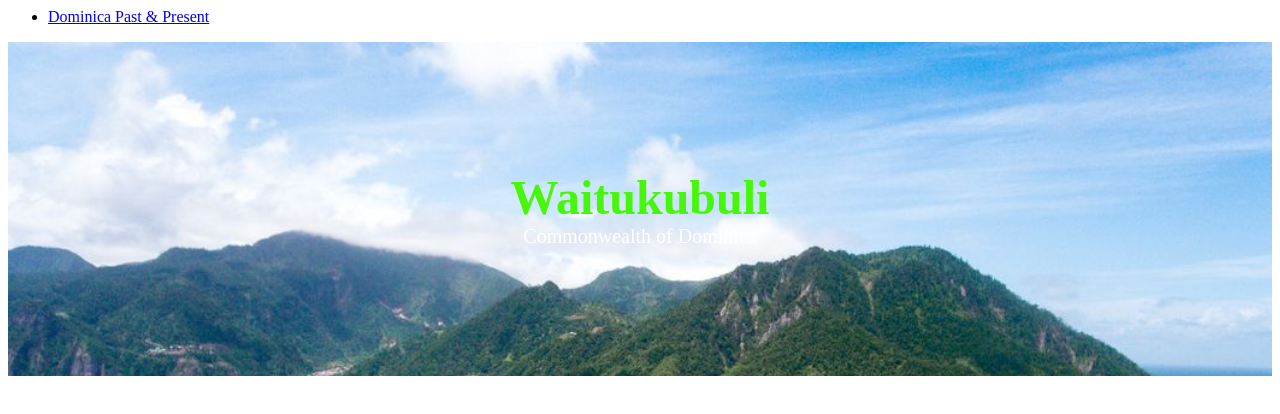
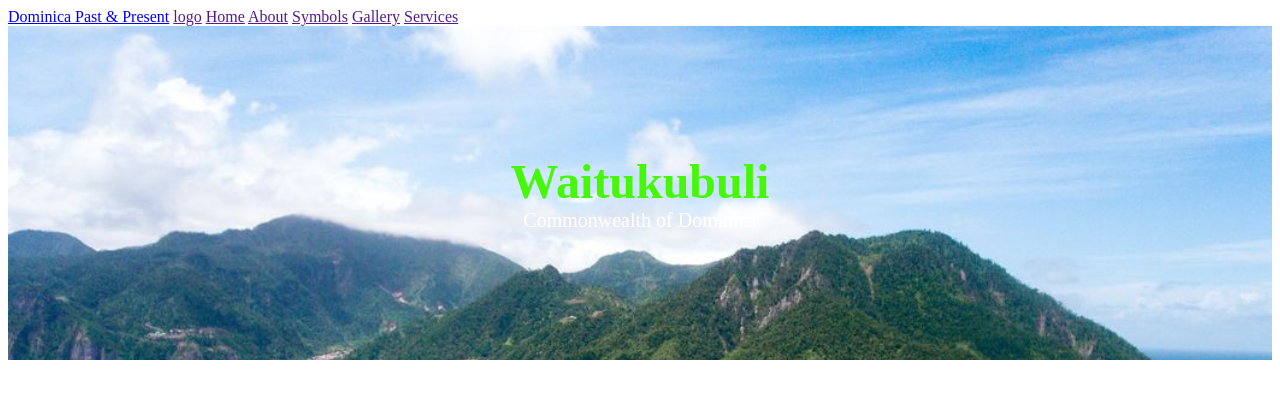
Before and after one commit to RichardsFE/Dominica-Past-Present, a plain HTML site: page index.html in a window 1280 px wide. Drawn offline with Linux system fonts and the light colour scheme.

Commit message:
Update index.html

```diff
--- a/index.html
+++ b/index.html
@@ -5,11 +5,13 @@
 	</head>
 	<body>
 			<nav>
-				<ul>
-					<li>
-					<a href="index.html" title="Go to home page">Dominica Past & Present</a>
-				</li>
-				</ul>
+				<a href="index.html" title="Go to home page">Dominica Past & Present</a>
+				<a href="">logo</a>
+				<a href="">Home</a>
+				<a href="">About</a>
+				<a href="">Symbols</a>
+				<a href="">Gallery</a>
+				<a href="">Services</a>
 			</nav>
 			<header>
 					<h1>Waitukubuli</h1>
```
